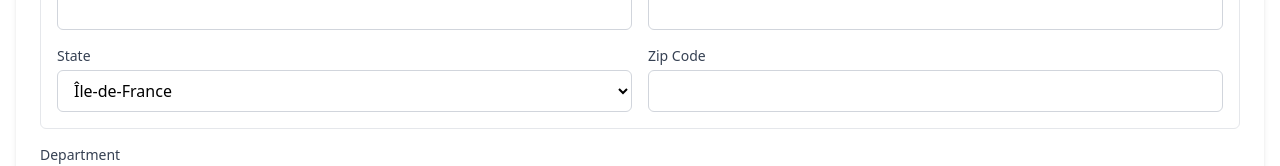
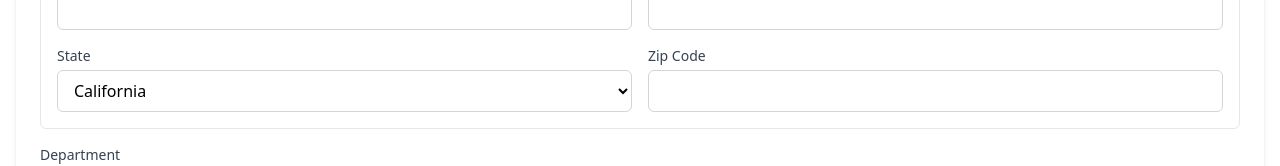
Before and after one commit to KpryKorn/projet-14-jquery-react, a React (Vite) app in the folder react-project/: page / in a window 1280 px wide. Shown: the part 448-614 px from the top of the page. Built offline with nearby package versions, Linux system fonts and the light colour scheme.

Commit message:
feat: ajout d'un composant réutilisable <Select />

```diff
--- a/react-project/db/data.json
+++ b/react-project/db/data.json
@@ -1,56 +1,66 @@
 {
   "regions": [
     {
-      "value": "ile-de-france",
-      "label": "Île-de-France"
+      "value": "california",
+      "label": "California"
     },
     {
-      "value": "auvergne-rhone-alpes",
-      "label": "Auvergne-Rhône-Alpes"
+      "value": "texas",
+      "label": "Texas"
     },
     {
-      "value": "nouvelle-aquitaine",
-      "label": "Nouvelle-Aquitaine"
+      "value": "florida",
+      "label": "Florida"
     },
     {
-      "value": "occitanie",
-      "label": "Occitanie"
+      "value": "new-york",
+      "label": "New York"
     },
     {
-      "value": "provence-alpes-cote-dazur",
-      "label": "Provence-Alpes-Côte d'Azur"
+      "value": "illinois",
+      "label": "Illinois"
     },
     {
-      "value": "grand-est",
-      "label": "Grand Est"
+      "value": "pennsylvania",
+      "label": "Pennsylvania"
     },
     {
-      "value": "hauts-de-france",
-      "label": "Hauts-de-France"
+      "value": "ohio",
+      "label": "Ohio"
     },
     {
-      "value": "bourgogne-franche-comte",
-      "label": "Bourgogne-Franche-Comté"
+      "value": "georgia",
+      "label": "Georgia"
     },
     {
-      "value": "centre-val-de-loire",
-      "label": "Centre-Val de Loire"
+      "value": "north-carolina",
+      "label": "North Carolina"
     },
     {
-      "value": "pays-de-la-loire",
-      "label": "Pays de la Loire"
+      "value": "michigan",
+      "label": "Michigan"
+    }
+  ],
+  "departments": [
+    {
+      "value": "sales",
+      "label": "Sales"
     },
     {
-      "value": "bretagne",
-      "label": "Bretagne"
+      "value": "marketing",
+      "label": "Marketing"
     },
     {
-      "value": "normandie",
-      "label": "Normandie"
+      "value": "engineering",
+      "label": "Engineering"
     },
     {
-      "value": "corse",
-      "label": "Corse"
+      "value": "human resources",
+      "label": "Human Resources"
+    },
+    {
+      "value": "legal",
+      "label": "Legal"
     }
   ]
 }
--- a/react-project/src/components/data-table/PageEntries.tsx
+++ b/react-project/src/components/data-table/PageEntries.tsx
@@ -1,3 +1,5 @@
+import Select from "../ui/Select";
+
 export const EntriesPerPageSelector = ({
   employeesPerPage,
   onEmployeesPerPageChange,
@@ -13,18 +15,20 @@ export const EntriesPerPageSelector = ({
   indexOfLastEmployee: number;
   filteredEmployeesLength: number;
 }) => {
+  const options = [
+    { label: "10", value: "10" },
+    { label: "15", value: "15" },
+    { label: "20", value: "20" },
+  ];
   return (
     <div className="flex items-center text-sm text-gray-600">
       <span className="mr-2">Show</span>
-      <select
-        className="px-2 py-1 border border-gray-300 rounded-md focus:outline-none focus:ring-2 focus:ring-blue-500 bg-white"
-        value={employeesPerPage}
+      <Select
+        options={options}
+        defaultValue={employeesPerPage}
         onChange={(e) => onEmployeesPerPageChange(parseInt(e.target.value))}
-      >
-        <option value={10}>10</option>
-        <option value={15}>15</option>
-        <option value={20}>20</option>
-      </select>
+        width="w-auto"
+      />
       <span className="ml-2">entries</span>
       <span className="ml-4">
         (Showing {currentEmployees.length > 0 ? indexOfFirstEmployee + 1 : 0} to{" "}
--- /dev/null
+++ b/react-project/src/components/ui/Select.tsx
@@ -0,0 +1,27 @@
+export default function Select({
+  options,
+  defaultValue,
+  onChange,
+  width = "w-full",
+}: {
+  options: { label: string; value: string }[];
+  defaultValue?: number;
+  onChange?: (e: React.ChangeEvent<HTMLSelectElement>) => void;
+  width?: string;
+}) {
+  return (
+    <select
+      name="state"
+      id="state"
+      value={defaultValue}
+      className={`px-3 py-2 border border-gray-300 rounded-md focus:outline-none focus:ring-2 focus:ring-blue-500 ${width}`}
+      onChange={onChange}
+    >
+      {options.map((option, idx) => (
+        <option key={idx} value={option.value}>
+          {option.label}
+        </option>
+      ))}
+    </select>
+  );
+}
--- a/react-project/src/pages/App.tsx
+++ b/react-project/src/pages/App.tsx
@@ -1,13 +1,15 @@
 import { Link } from "react-router";
 import { useEmployeeStore } from "../stores/useEmployeeStore";
 import data from "../../db/data.json";
+import Select from "../components/ui/Select";
 
 function App() {
   const addEmployee = useEmployeeStore((state) => state.addEmployee);
   const employees = useEmployeeStore((state) => state.employees);
   console.log("State global de l'application:", employees);
 
-  const OPTIONS = data.regions;
+  const REGIONS = data.regions;
+  const DEPARTMENTS = data.departments;
 
   function handleSubmit(e: React.FormEvent) {
     e.preventDefault();
@@ -154,17 +156,7 @@ function App() {
                   >
                     State
                   </label>
-                  <select
-                    name="state"
-                    id="state"
-                    className="w-full px-3 py-2 border border-gray-300 rounded-md focus:outline-none focus:ring-2 focus:ring-blue-500"
-                  >
-                    {OPTIONS.map((option, idx) => (
-                      <option key={idx} value={option.value}>
-                        {option.label}
-                      </option>
-                    ))}
-                  </select>
+                  <Select options={REGIONS} />
                 </div>
 
                 <div>
@@ -191,17 +183,7 @@ function App() {
               >
                 Department
               </label>
-              <select
-                name="department"
-                id="department"
-                className="w-full px-3 py-2 border border-gray-300 rounded-md focus:outline-none focus:ring-2 focus:ring-blue-500"
-              >
-                <option>Sales</option>
-                <option>Marketing</option>
-                <option>Engineering</option>
-                <option>Human Resources</option>
-                <option>Legal</option>
-              </select>
+              <Select options={DEPARTMENTS} />
             </div>
             <button
               className="mt-6 bg-blue-600 hover:bg-blue-700 text-white font-medium py-2 px-4 rounded-md transition-colors duration-300 cursor-pointer"
```
